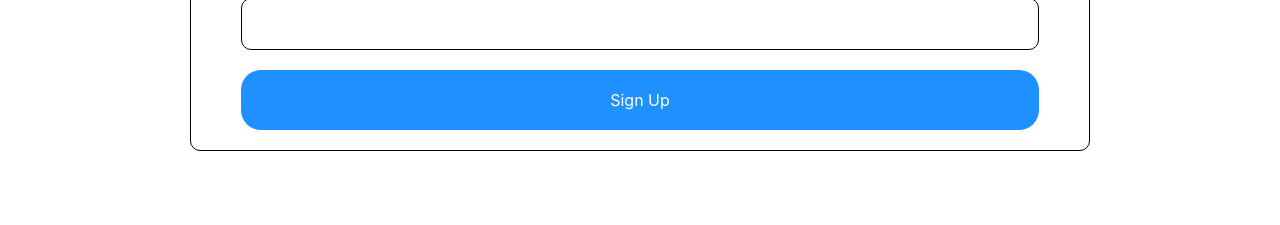
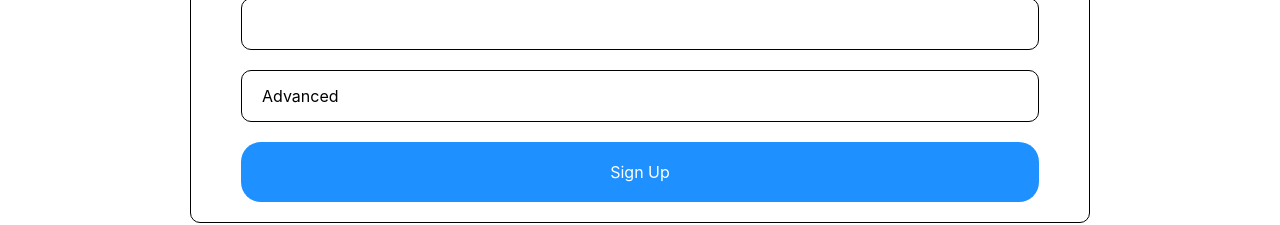
Before and after one commit to fc-fullstack-courses/react-lessons, a React (Create React App) app: page / in a window 1280 px wide. Shown: the part 439-664 px from the top of the page. Built offline with nearby package versions, Linux system fonts and the light colour scheme.

Commit message:
Add select example

```diff
--- a/src/components/SignUpForm/index.jsx
+++ b/src/components/SignUpForm/index.jsx
@@ -8,6 +8,7 @@ function signUp(userData) {
 const initialState = {
   email: '',
   password: '',
+  accountLevel: 'adv',
 };
 
 class SignUpForm extends Component {
@@ -43,7 +44,7 @@ class SignUpForm extends Component {
   };
 
   render() {
-    const { email, password } = this.state;
+    const { email, password, accountLevel } = this.state;
     return (
       <form className={styles.form} onSubmit={this.submitHandler}>
         <input
@@ -60,6 +61,16 @@ class SignUpForm extends Component {
           value={password}
           onChange={this.handleChange}
         />
+        <select
+          className={styles.input}
+          name="accountLevel"
+          value={accountLevel}
+          onChange={this.handleChange}
+        >
+          <option value="basic">Basic</option>
+          <option value="adv">Advanced</option>
+          <option value="pro">Pro</option>
+        </select>
         <button className={styles.btn} type="submit">
           Sign Up
         </button>
```
